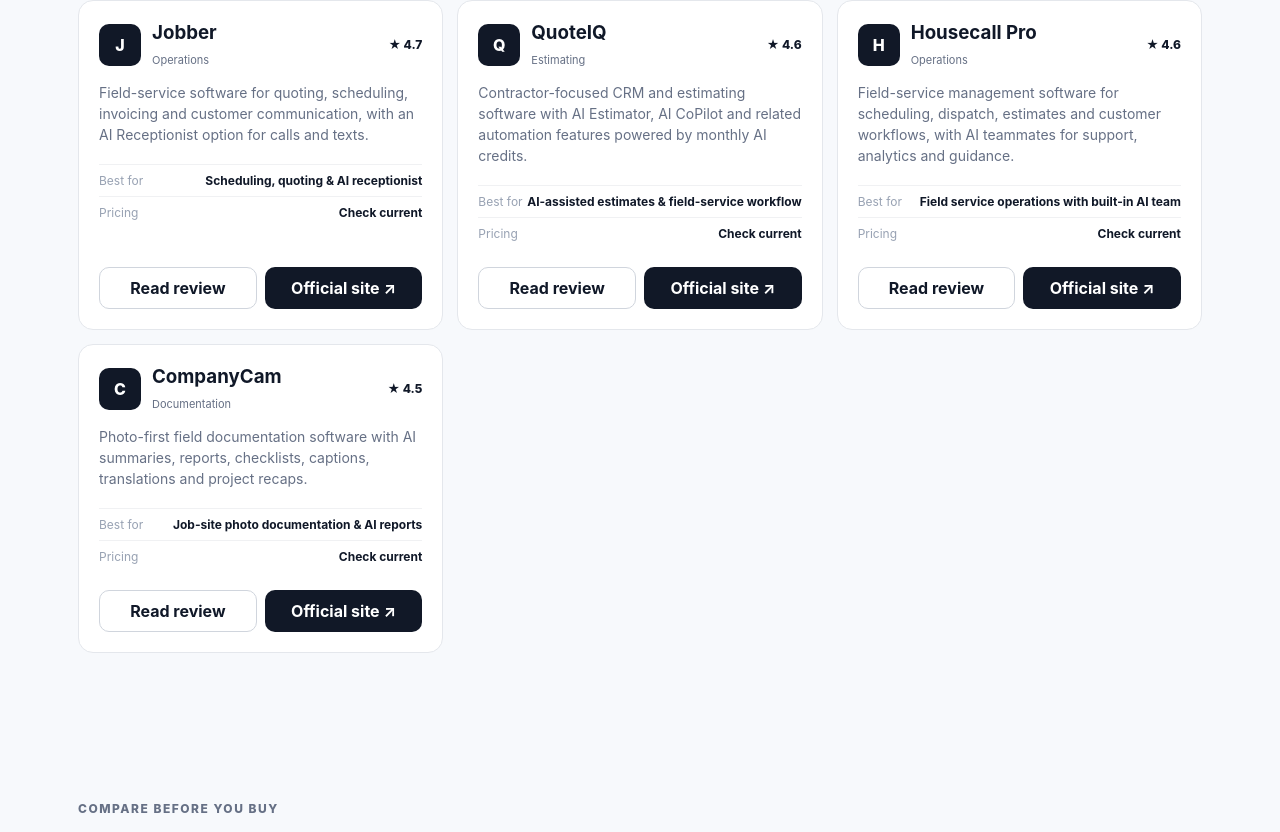
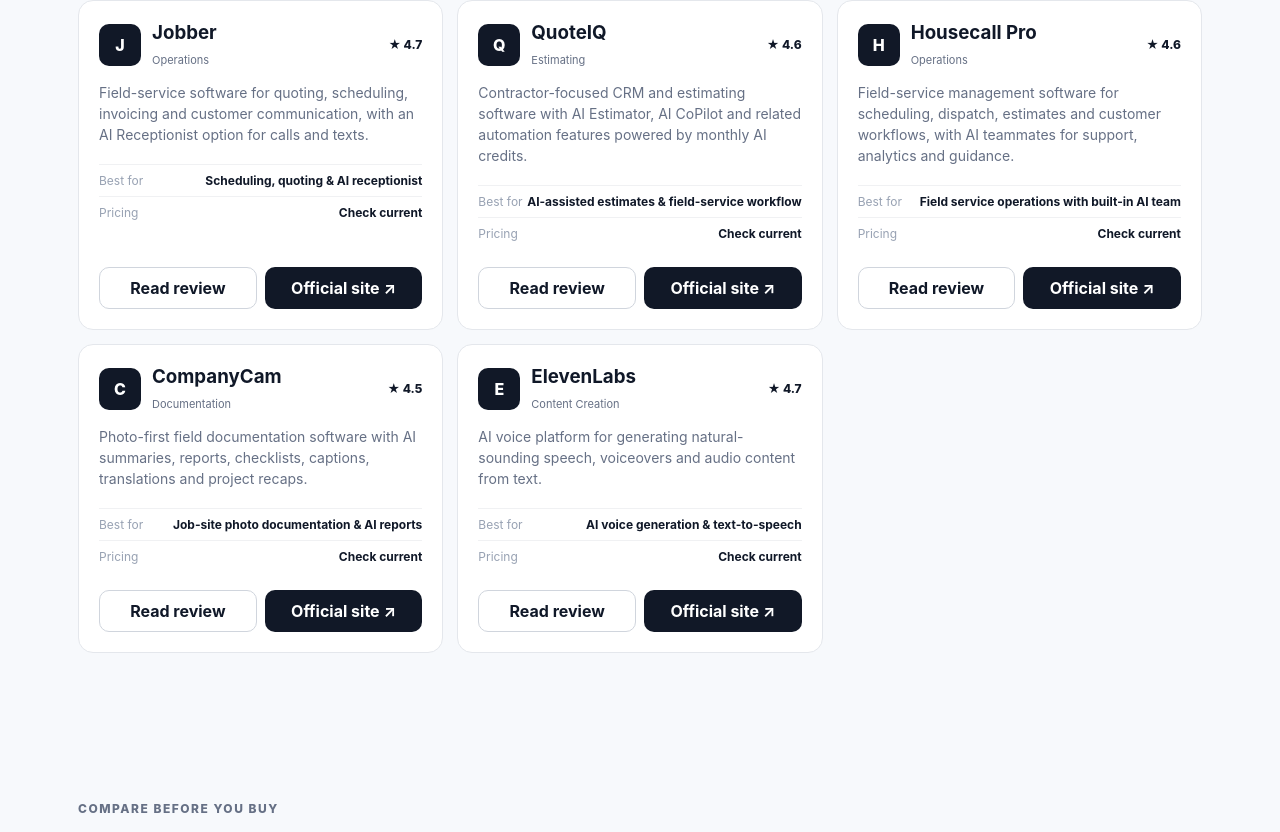
Before and after one commit to TsayAlex/ai-biz-tools, a Next.js app: page / in a window 1280 px wide. Shown: the part 3739-4571 px from the top of the page. Built offline with nearby package versions, Linux system fonts and the light colour scheme; no server answers.

Commit message:
Add ElevenLabs affiliate listing

```diff
--- a/data/tools.js
+++ b/data/tools.js
@@ -190,7 +190,22 @@
     website:"https://companycam.com/",
     pricingNote:"Verified Sep 2026: CompanyCam offers a trial and AI features on select plans; unlimited AI is promoted on its Scale plan. Verify current plan pricing before purchase.",
     verdict:"Especially useful for contractors whose biggest admin burden is documenting jobs, producing updates and organizing field photos."
-  }
+  },
+  {
+  slug:"elevenlabs",
+  name:"ElevenLabs",
+  category:"Content Creation",
+  score:4.7,
+  professions:["Agencies","Ecommerce","Consultants","Local Businesses"],
+  best:"AI voice generation & text-to-speech",
+  description:"AI voice platform for generating natural-sounding speech, voiceovers and audio content from text.",
+  useCases:["Create marketing voiceovers","Turn written content into audio","Produce narration for videos","Generate multilingual speech"],
+  pros:["Natural-sounding AI voices","Useful for video and audio content","Supports multiple languages"],
+  cons:["Not every small business needs AI voice generation","Usage limits depend on the selected plan"],
+  website:"https://try.elevenlabs.io/d40ov9pmbed3",
+  pricingNote:"Check ElevenLabs' current pricing page for the latest plans and usage limits.",
+  verdict:"A strong option for small businesses and creators that regularly need professional-sounding voiceovers and audio content."
+},
 
 ];
 
```
